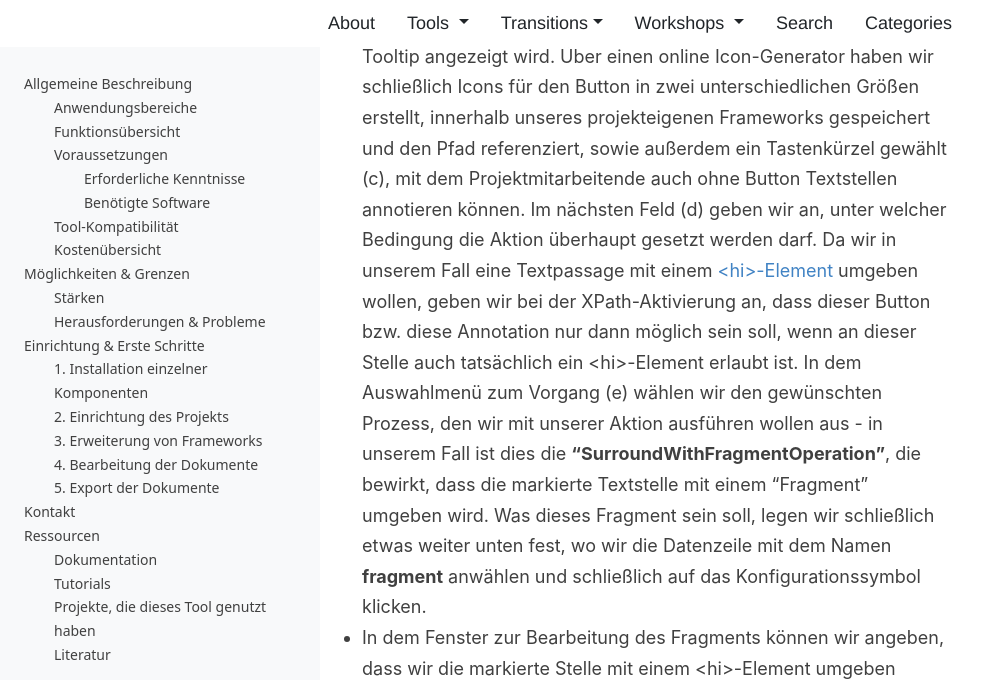
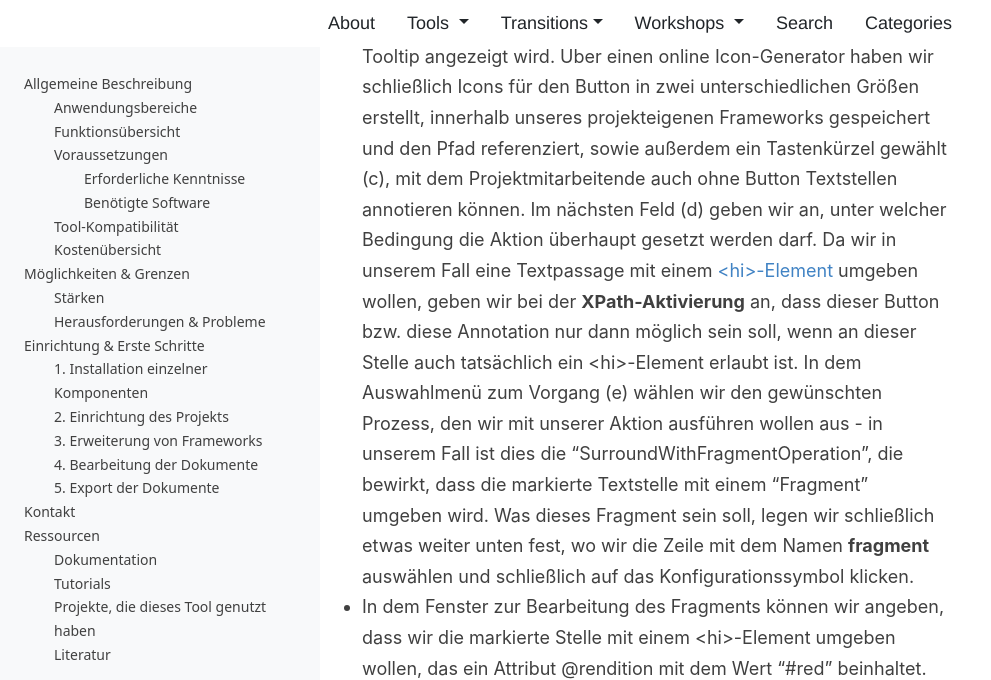
Before and after one commit to DigEdTnT/digedtnt.github.io, a Jekyll site: the page built from _posts/2023-04-27-ediarum.md, in a window 1280 px wide and 900 px high, scrolled down 11687 px, cut to the strip 0-680 px from the top of the window. Shown: the whole strip, without its empty margins (0-991 px from the left). Built offline with Jekyll 4.4.1, drawn with Linux system fonts in a browser that asks for light colours; some of the changed text lies outside the part shown.

Commit message:
Update 2023-04-27-ediarum.md

````diff
--- a/_posts/2023-04-27-ediarum.md
+++ b/_posts/2023-04-27-ediarum.md
@@ -232,13 +232,13 @@
 ## 3. Erweiterung von Frameworks
 
 * Im vorangegangenen Kapitel haben wir uns zusätzlich zu dem über GitHub heruntergeladenen BASE-framework (ediarum.BASE.edit) auch ein eigenes projektspezifisches Framework (ediarum.MARezepte.edit) angelegt. Dieses wollen wir nun erweitern. Nachdem es in unserem zuvor genutzten Transkriptionstool (FromThePage) nicht möglich war, Textstellen mit roter Schriftfarbe zu annotieren, legen wir uns nun einen Button für den Oxygen XML Author an, um Projektmitarbeitenden die Annotation zu vereinfachen.
-* Im Oxygen XML Author gehen wir unter **Optionen > Einstellungen** auf **Dokumenttypen-Zuordnung** und wählen dort den projektspezifischen Framework ediarum.MARezepte.edit, um diesen zu bearbeiten.
+* Im Oxygen XML Author gehen wir unter **Optionen > Einstellungen** auf **Dokumenttypen-Zuordnung** und wählen dort das projektspezifischen Framework ediarum.MARezepte.edit, um dieses zu bearbeiten.
   {% include image.html url="../data/pipelines/pipeline_1/ediarum/img/framework-settings.PNG" description="Framework-Einstellungen" %}
 * In dem neuen Dokumenttypen-Fenster wählen wir nun den Reiter **Autor** und in der linken Menüleiste **Aktionen**. Mit einem Klick auf das **+** öffnet sich schließlich ein weiteres Fenster, in dem wir neue Aktion bzw. einen neuen Button anlegen können.
   {% include image.html url="../data/pipelines/pipeline_1/ediarum/img/create-action.PNG" description="Anlegen einer neuen Aktion bzw. eines neuen Buttons" %}
 * Für die Konfiguration eines Buttons, der die Annotation von Textstellen mit roter Schrift erleichtert, haben wir die Felder wie folgt ausgefüllt.
   {% include image.html url="../data/pipelines/pipeline_1/ediarum/img/configure-action.PNG" description="Konfiguration der neuen Aktion" %}
-  Nach der Wahl einer ID, eines kurzen und verständlichen Namens sowie eines Menü-Tastenkürzels (a), haben wir einen kurzen Beschreibungstext gewählt (b), der im Oxygen XML Author als Tooltip angezeigt wird. Über einen online Icon-Generator haben wir schließlich Icons für den Button in zwei unterschiedlichen Größen erstellt, innerhalb unseres projekteigenen Frameworks gespeichert und den Pfad referenziert, sowie außerdem ein Tastenkürzel gewählt (c), mit dem Projektmitarbeitende auch ohne Button Textstellen annotieren können. Im nächsten Feld (d) geben wir an, unter welcher Bedingung die Aktion überhaupt gesetzt werden darf. Da wir in unserem Fall eine Textpassage mit einem [&lt;hi>-Element](https://www.tei-c.org/release/doc/tei-p5-doc/de/html/ref-hi.html) umgeben wollen, geben wir bei der XPath-Aktivierung an, dass dieser Button bzw. diese Annotation nur dann möglich sein soll, wenn an dieser Stelle auch tatsächlich ein &lt;hi>-Element erlaubt ist. In dem Auswahlmenü zum Vorgang (e) wählen wir den gewünschten Prozess, den wir mit unserer Aktion ausführen wollen aus - in unserem Fall ist dies die **“SurroundWithFragmentOperation”**, die bewirkt, dass die markierte Textstelle mit einem “Fragment” umgeben wird. Was dieses Fragment sein soll, legen wir schließlich etwas weiter unten fest, wo wir die Datenzeile mit dem Namen **fragment** anwählen und schließlich auf das Konfigurationssymbol klicken.
+  Nach der Wahl einer ID, eines kurzen und verständlichen Namens sowie eines Menü-Tastenkürzels (a), haben wir einen kurzen Beschreibungstext gewählt (b), der im Oxygen XML Author als Tooltip angezeigt wird. Über einen online Icon-Generator haben wir schließlich Icons für den Button in zwei unterschiedlichen Größen erstellt, innerhalb unseres projekteigenen Frameworks gespeichert und den Pfad referenziert, sowie außerdem ein Tastenkürzel gewählt (c), mit dem Projektmitarbeitende auch ohne Button Textstellen annotieren können. Im nächsten Feld (d) geben wir an, unter welcher Bedingung die Aktion überhaupt gesetzt werden darf. Da wir in unserem Fall eine Textpassage mit einem [&lt;hi>-Element](https://www.tei-c.org/release/doc/tei-p5-doc/de/html/ref-hi.html) umgeben wollen, geben wir bei der **XPath-Aktivierung** an, dass dieser Button bzw. diese Annotation nur dann möglich sein soll, wenn an dieser Stelle auch tatsächlich ein &lt;hi>-Element erlaubt ist. In dem Auswahlmenü zum Vorgang (e) wählen wir den gewünschten Prozess, den wir mit unserer Aktion ausführen wollen aus - in unserem Fall ist dies die “SurroundWithFragmentOperation”, die bewirkt, dass die markierte Textstelle mit einem “Fragment” umgeben wird. Was dieses Fragment sein soll, legen wir schließlich etwas weiter unten fest, wo wir die Zeile mit dem Namen **fragment** auswählen und schließlich auf das Konfigurationssymbol klicken.
 * In dem Fenster zur Bearbeitung des Fragments können wir angeben, dass wir die markierte Stelle mit einem &lt;hi>-Element umgeben wollen, das ein Attribut @rendition mit dem Wert “#red” beinhaltet.
   {% include image.html url="../data/pipelines/pipeline_1/ediarum/img/action-value.PNG" description="Auswahl der Annotation" %}
 * Damit der Button letztlich auch in unserer Menüleiste erscheint und den Projektmitarbeitenden bei der Annotation zur Verfügung steht, fügen wir in dem Dokumenttypen-Fenster im Reiter **Autor** unter **Symbolleiste** unsere neue verfügbare Aktion zu den Textaktionen hinzu.
@@ -254,7 +254,7 @@
   }
   ```
 * Wenn wir nun im Autormodus unseren neuen Button verwenden, wird unser markierter Text rot eingefärbt (und die Oxygen-Tags, die im Autormodus standardmäßig erscheinen, unterdrückt). \
-  {% include image.html url="../data/pipelines/pipeline_1/ediarum/img/button-highlight.PNG" description="Sichtbares Ergebnis nach Auswahl der Aktion" %} \
+  {% include image.html url="../data/pipelines/pipeline_1/ediarum/img/button-highlight.PNG" description="Sichtbares Ergebnis nach Auswahl der Aktion" %}
 
 ## 4. Bearbeitung der Dokumente
 ## 5. Export der Dokumente
````
